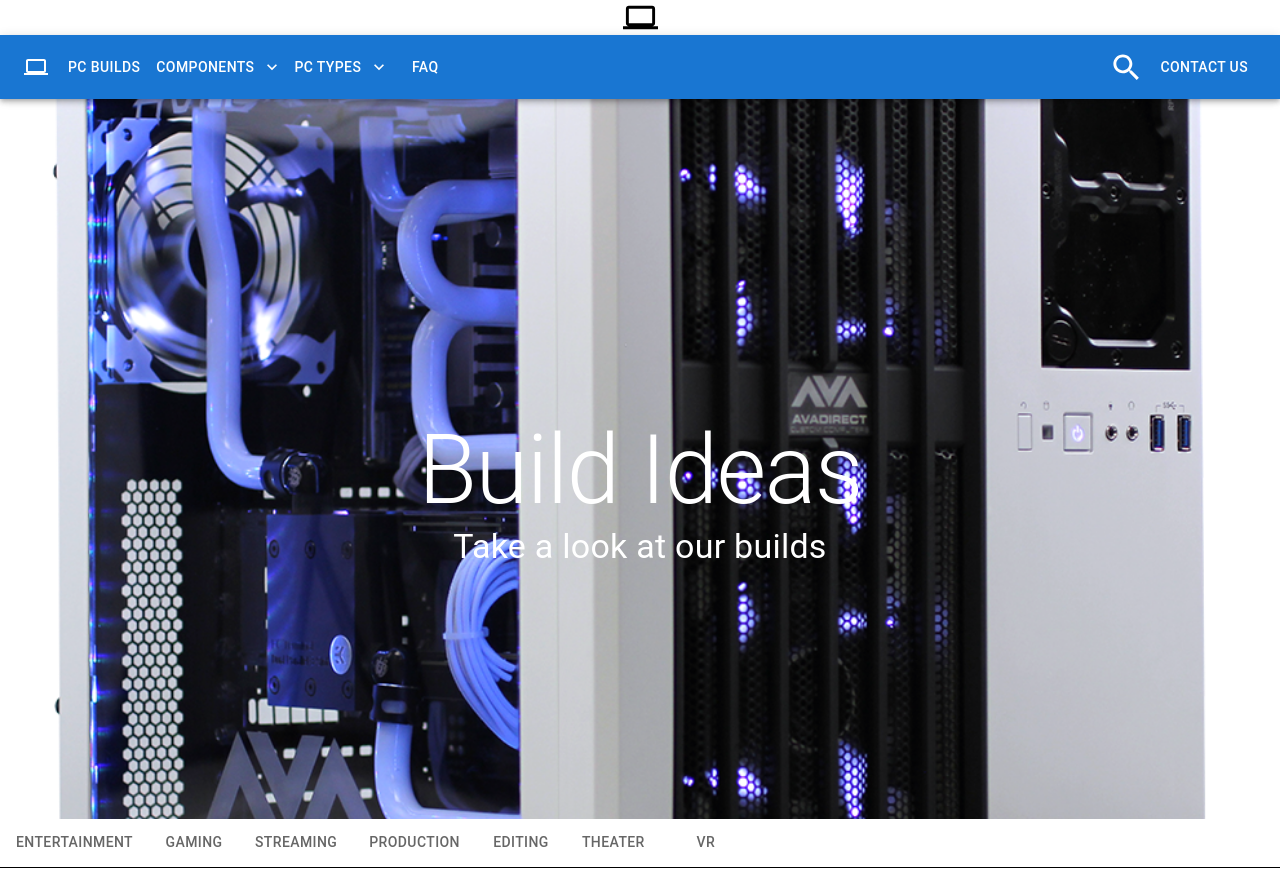
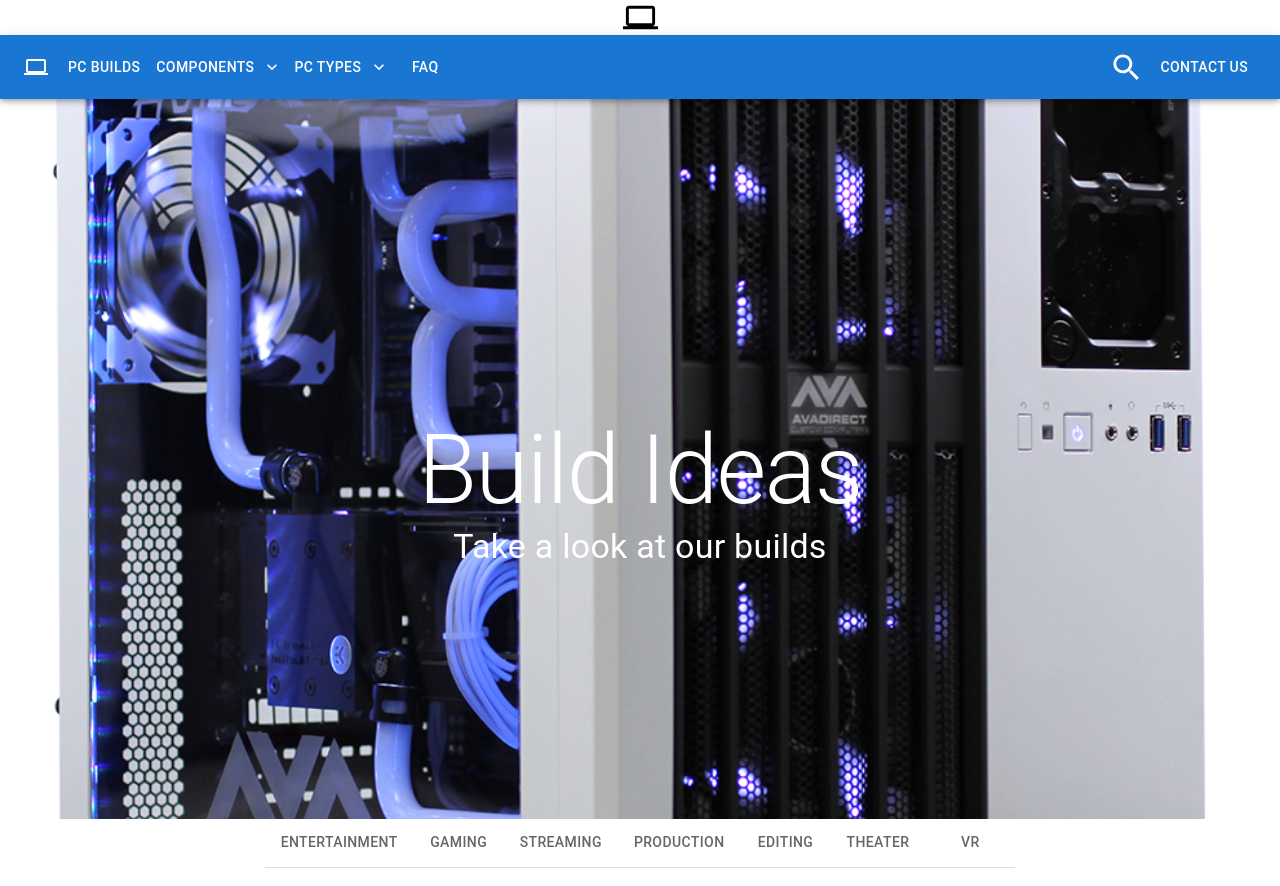
Before and after one commit to myin1/React-Projects-PC-Building, a React (Create React App) app in the folder pc-build/: page /ComputerTypes in a window 1280 px wide. Shown: the top 886 px of the page. Built offline with nearby package versions, Linux system fonts and the light colour scheme.

Commit message:
CSS of Comptypes done

```diff
--- a/pc-build/src/pages/ComponentPages/AllPc.jsx
+++ b/pc-build/src/pages/ComponentPages/AllPc.jsx
@@ -3,7 +3,7 @@ import SplitScreen from "../../components/content/SplitScreen";
 
 export default function AllPc(props) {
   return (
-    <div style={{ backgroundColor: "white" }}>
+    <div style={{ backgroundColor: "grey" }}>
       <SplitScreen
         image={Avalanche}
         title={props.name}
--- a/pc-build/src/pages/ComputerTypes.jsx
+++ b/pc-build/src/pages/ComputerTypes.jsx
@@ -18,15 +18,15 @@ const compTypes = [
 ];
 
 export default function ComputerTypes() {
-  const tabNameToIndex = {
-    0: "Entertainment",
-    1: "Gaming",
-    2: "Streaming",
-    3: "Production",
-    4: "Editing",
-    5: "Theater",
-    6: "VR",
-  };
+  // const tabNameToIndex = {
+  //   0: "Entertainment",
+  //   1: "Gaming",
+  //   2: "Streaming",
+  //   3: "Production",
+  //   4: "Editing",
+  //   5: "Theater",
+  //   6: "VR",
+  // };
 
   const indexToTabName = {
     Entertainment: 0,
@@ -39,7 +39,7 @@ export default function ComputerTypes() {
   };
 
   const routeMatch = useRouteMatch(compTypes);
-
+  // function used to match current path to one of the comptypes listed above, if there's a match then return the match
   function useRouteMatch(patterns) {
     const { pathname } = useLocation();
 
@@ -54,12 +54,15 @@ export default function ComputerTypes() {
     return null;
   }
 
+  // Get the value to equal the current route and then set the state of the page to the desired tab?
   const [value, setValue] = React.useState(indexToTabName[routeMatch]);
+  console.log(value);
 
+  // Used to change the value of the state after a new tab or menu item is chosen
   const handleChange = (event, newValue) => {
     setValue(newValue);
   };
-
+  // Used to create each tab component fot the user to click
   function headerTab(compType, index) {
     return <Tab label={compType} component={Link} to={compType} />;
   }
@@ -74,26 +77,30 @@ export default function ComputerTypes() {
         />
       </div>
       <div>
-        <Box sx={{ width: "100%" }}>
-          <Box sx={{ borderBottom: 1, borderColor: "divider" }}>
+        <Box display="flex" justifyContent="center" width="100%">
           <Tabs
             value={indexToTabName[routeMatch]}
             onChange={handleChange}
             aria-label="wrapped label"
+            variant="scrollable"
+            sx={{ borderBottom: 1, borderColor: "divider" }}
           >
             {compTypes.map((compType, index) => {
+              // a form of loop to get all tabs created that correspond to the comptypes list
               return headerTab(compType, index);
             })}
           </Tabs>
         </Box>
+      </div>
+      <div>
         {compTypes.map((compType, index) => (
+          // Get the value to equal the current route and then get the respective content from the AllPc component page
           <TabContent value={indexToTabName[routeMatch]} index={index}>
             <Routes>
               <Route path={compType} element={<AllPc name={compType} />} />
             </Routes>
           </TabContent>
         ))}
-        </Box>
       </div>
     </div>
   );
```
Lines whose indentation alone changed are shown as unchanged.
